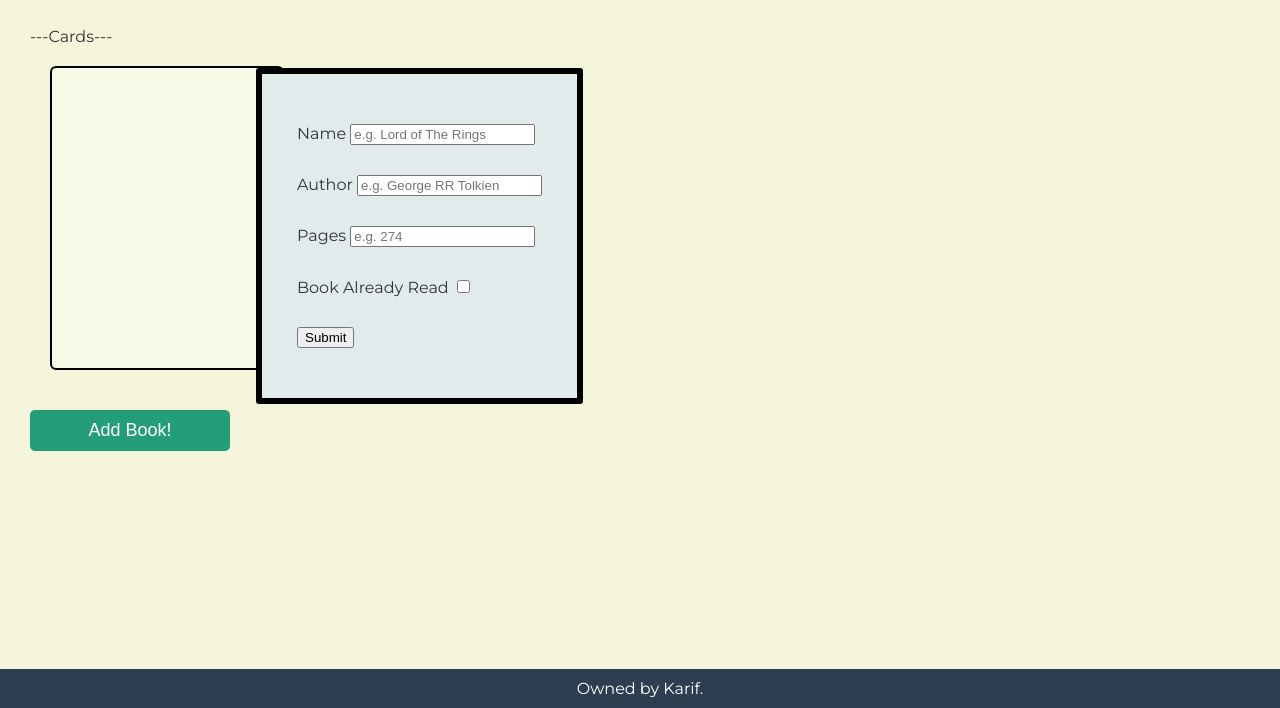
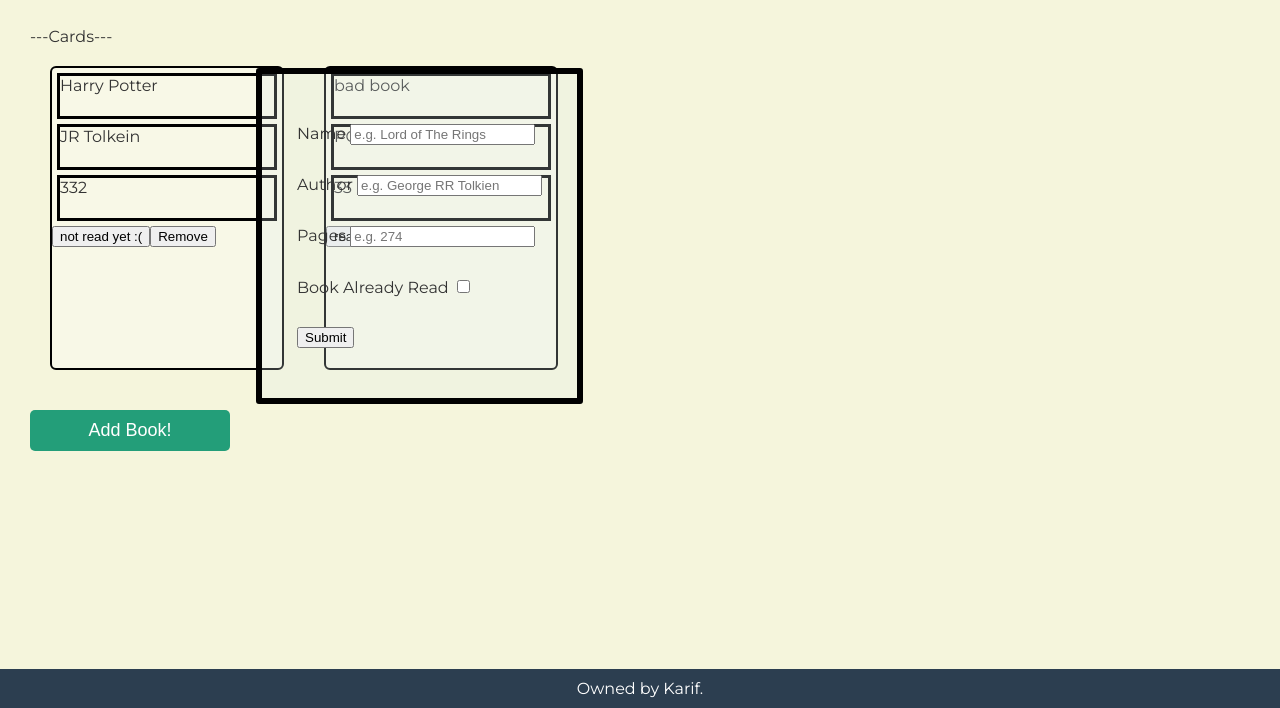
Before and after one commit to obtype/book-collection-odin, a plain HTML site: page index.html in a window 1280 px wide. Shown: the part 92-800 px from the top of the page. Drawn offline with Linux system fonts and the light colour scheme.

Commit message:
Display book entries live
Now the book entries display automatically, in the way they
were supposed to show up.

```diff
--- a/index.html
+++ b/index.html
@@ -17,7 +17,7 @@
         <div class="main-content">---Cards---
             <div class="bookshelf">
 
-                <div class="book-card"></div>
+                <!-- <div class="book-card"></div> -->
 
             </div>
 
--- a/script.js
+++ b/script.js
@@ -47,11 +47,19 @@ cardPieces[4].classList.add("remove");
 //console.log(cardPieces);
 
 function displayBookCards() {
+
+	while(bookshelf.firstChild){
+		bookshelf.removeChild(bookshelf.firstChild);		//removes all the cards that are already on the bookshelf.
+	}
+
+
 	for (let i = 0; i < myLibrary.length; i++) {
+
+
 		let bookCard = bookCardTemplate.cloneNode(true);
 		bookshelf.appendChild(bookCard);
 		bookCard.setAttribute("data-bookIndex", i)
-		console.log(bookCard.childNodes);
+		//console.log(bookCard.childNodes);
 
 
 		let name, author, pages, read, remove;
@@ -104,7 +112,7 @@ function addBookEntry(event){
 
 	myLibrary.push(new Book(formData.get("name"), formData.get("author"), formData.get("pages"), formData.get("read")));
 
-	console.log(myLibrary);
+	//console.log(myLibrary);
 
 }
 
@@ -113,10 +121,13 @@ let bookForm = document.querySelector("form.add-book-form");
 
 let addBookButton = document.querySelector(".add-book-btn");
 
+
 addBookButton.addEventListener("click", displayBookCards);
-console.log(addBookButton);
+//console.log(addBookButton);
 
 bookForm.addEventListener("submit", addBookEntry);
+bookForm.addEventListener("submit",	displayBookCards);
 
 
-//displayBookCards();
+
+displayBookCards();
--- a/stylesv2.css
+++ b/stylesv2.css
@@ -93,7 +93,7 @@ form.add-book-form {
     left: 20%;
     /* height:20%; */
     /* width: 20%; */
-    background-color: #e1ebec;
+    background-color: #e1ebec3a;
 
 }
 
```
